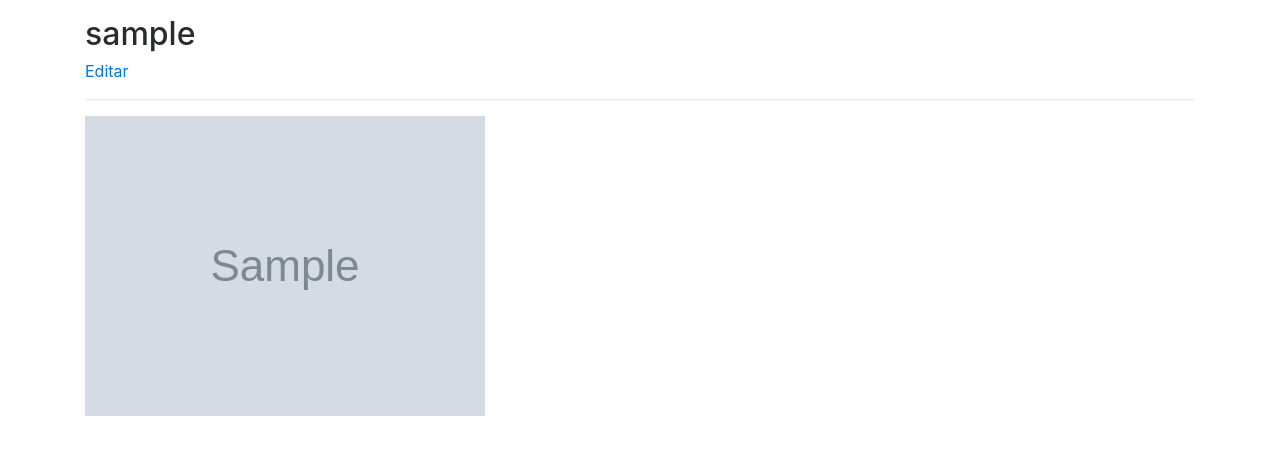
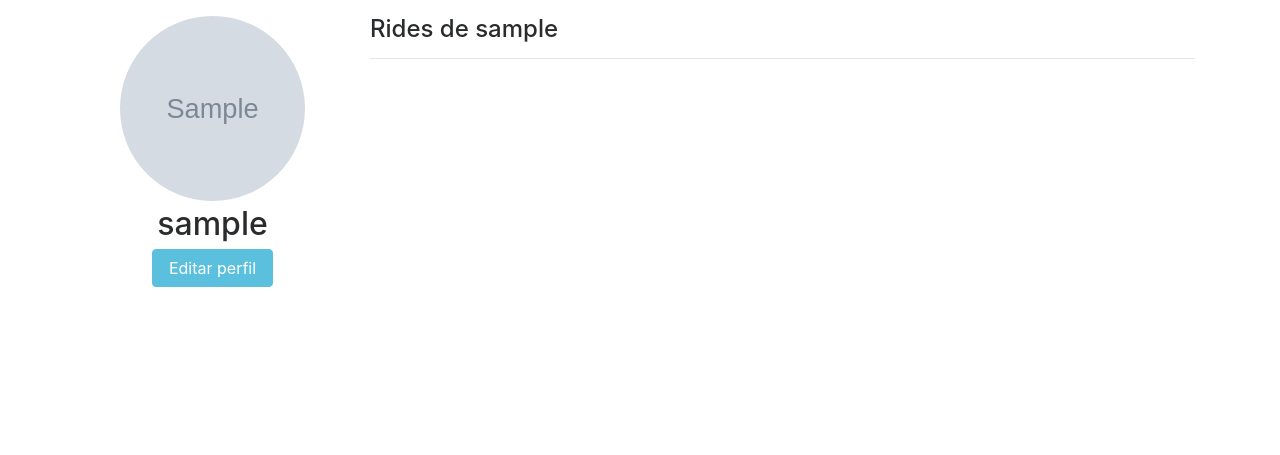
Before and after one commit to ramirouvalle/runi, a Django app: a page that uses templates/rides/base.html in a window 1280 px wide. Shown: the part 56-511 px from the top of the page. Run offline with Django 3.2, Linux system fonts and the light colour scheme; a user stored in the database is signed in; tables that the repository leaves empty hold one stand-in row (values such as "Sample post"); grey boxes marked "Sample" are stand-in pictures; some libraries are stand-ins or nearby versions.

Commit message:
Profile page edited

```diff
--- /dev/null
+++ b/static/css/style.css
@@ -0,0 +1,8 @@
+.profile img.avatar{
+    max-width: 185px;
+    max-height: 185px;
+    width: 185px;
+    height: 185px;
+    object-fit: cover;
+    margin-bottom: 5px;
+}
--- a/templates/rides/base.html
+++ b/templates/rides/base.html
@@ -7,6 +7,7 @@
     <meta name="viewport" content="width=device-width, initial-scale=1.0">
     <title>Ride Universitario</title>
     <link rel="stylesheet" href="{% static 'css/bootstrap.min.css' %}">
+    <link rel="stylesheet" href="{% static 'css/style.css' %}">
 </head>
 <body>
 {% include "../common/header.html" %}
--- a/templates/users/user_profile.html
+++ b/templates/users/user_profile.html
@@ -1,19 +1,28 @@
 {% extends "../rides/base.html" %}
 
 {% block content %}
-<div class="row">
-    <div class="col-12">
-        <h2>{{ user_profile.user.username }}</h2>
-        {% if user.username == user_profile.user.username %}
-        <a href="{% url 'users:user_edit_profile' user.username %}">Editar</a>
-        {% endif %}
-        <hr>
-    </div>
+<div class="profile">
+    <div class="row">
 
-    <div class="col-md-4 col-lg-3">
-        {% if user_profile.image %}
-        <img src="{{ user_profile.image.url }}" alt="{{ user_profile.user.username}} ">
-        {% endif %}
+        <div class="col-md-4 col-lg-3 text-center">
+            {% if user_profile.image %}
+            <img src="{{ user_profile.image.url }}" alt="{{ user_profile.user.username}}"
+                 class="avatar rounded-circle">
+            {% endif %}
+            <h2>{{ user_profile.user.username }}</h2>
+
+            {% if user.username == user_profile.user.username %}
+            <div class="col-12">
+                <a href="{% url 'users:user_edit_profile' user.username %}" class="btn btn-info">Editar
+                    perfil</a>
+            </div>
+            {% endif %}
+        </div>
+
+        <div class="col-md-8 col-lg-9">
+            <h4>Rides de {{ user_profile.user.username}}</h4>
+            <hr>
+        </div>
     </div>
 </div>
 {% endblock content %}
```
